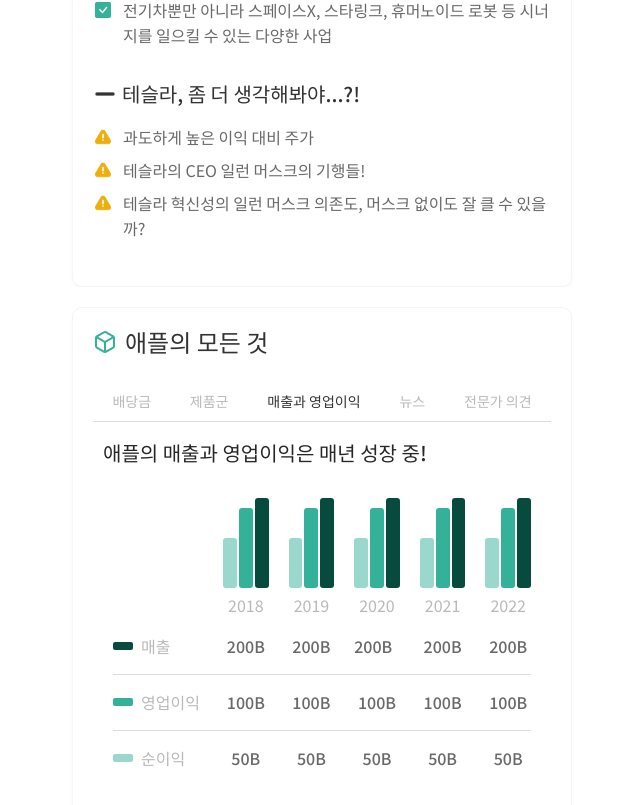
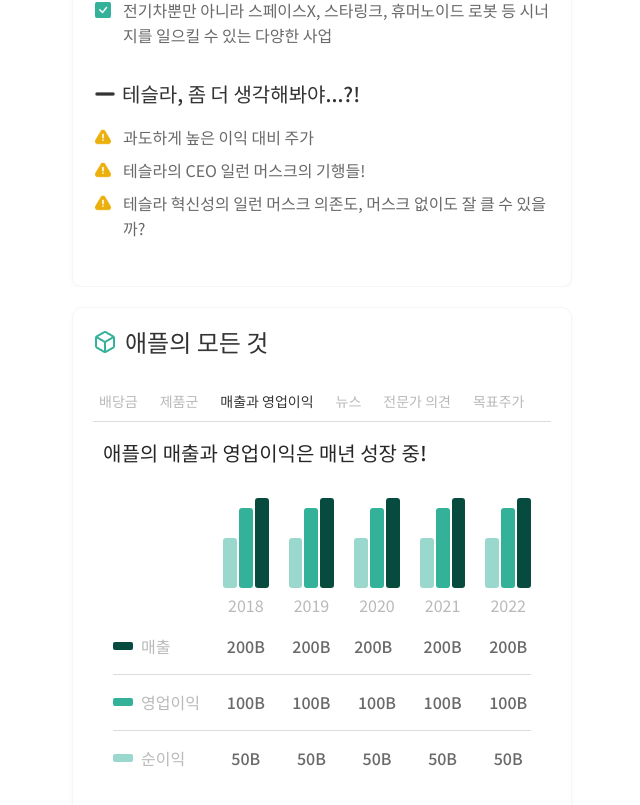
Before and after one commit to GBSIM/oruum_frontend, a React (Create React App) app: page /Stock in a window 1280 px wide. Shown: the part 1072-1877 px from the top of the page, without its empty margins (318-958 px from the left). Built offline with nearby package versions, Linux system fonts and the light colour scheme; no server answers.

Commit message:
apply scrollbar to stock detail menubar

```diff
--- a/src/components/library/ui/stock/StockDetail/StockDetail.css
+++ b/src/components/library/ui/stock/StockDetail/StockDetail.css
@@ -19,6 +19,8 @@
 .stock-detail-select-button {
     background: rgba(0,0,0,0);
     font-weight: 500;
+    display: inline;
+    flex-shrink: 0;
 }
 
 .stock-detail-select-button.on {
@@ -37,9 +39,9 @@
     display: flex;
     flex-direction: row;
     align-items: center;
-    justify-content: space-around;
     width: 100%;
     border-bottom: 1px solid #DCDCDC;
     padding-bottom: 8px;
     padding-top: 8px;
+    overflow-x: scroll;
 }
--- a/src/components/library/ui/stock/StockDetail/StockDetail.js
+++ b/src/components/library/ui/stock/StockDetail/StockDetail.js
@@ -24,10 +24,16 @@ function StockDetailSelector() {
     return (
         <div className='stock-detail-selector'>
             <StockDetailSelectButton isOn={false} text='배당금'></StockDetailSelectButton>
+            <div style={{minWidth:'10px'}}></div>
             <StockDetailSelectButton isOn={false} text='제품군'></StockDetailSelectButton>
+            <div style={{minWidth:'10px'}}></div>
             <StockDetailSelectButton isOn={true} text='매출과 영업이익'></StockDetailSelectButton>
+            <div style={{minWidth:'10px'}}></div>
             <StockDetailSelectButton isOn={false} text='뉴스'></StockDetailSelectButton>
+            <div style={{minWidth:'10px'}}></div>
             <StockDetailSelectButton isOn={false} text='전문가 의견'></StockDetailSelectButton>
+            <div style={{minWidth:'10px'}}></div>
+            <StockDetailSelectButton isOn={false} text='목표주가'></StockDetailSelectButton>
         </div>
     )
 }
```
